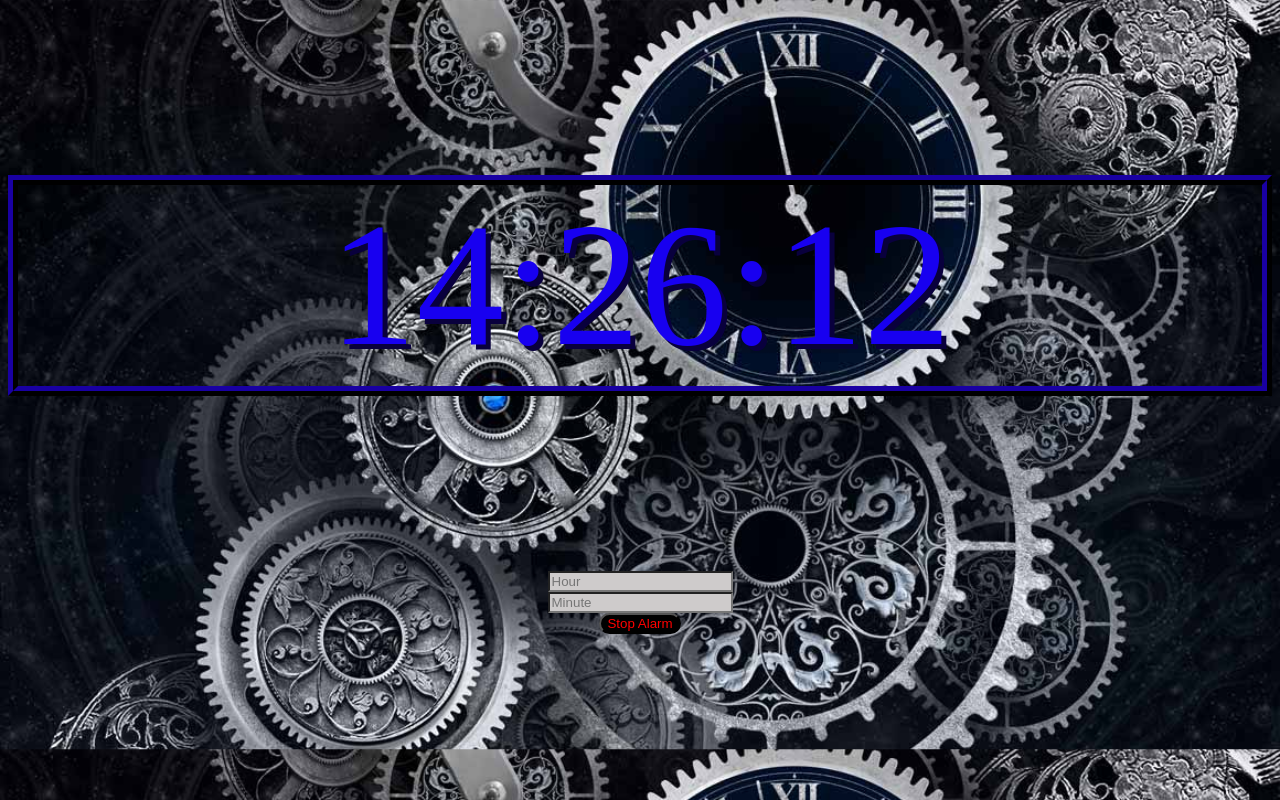
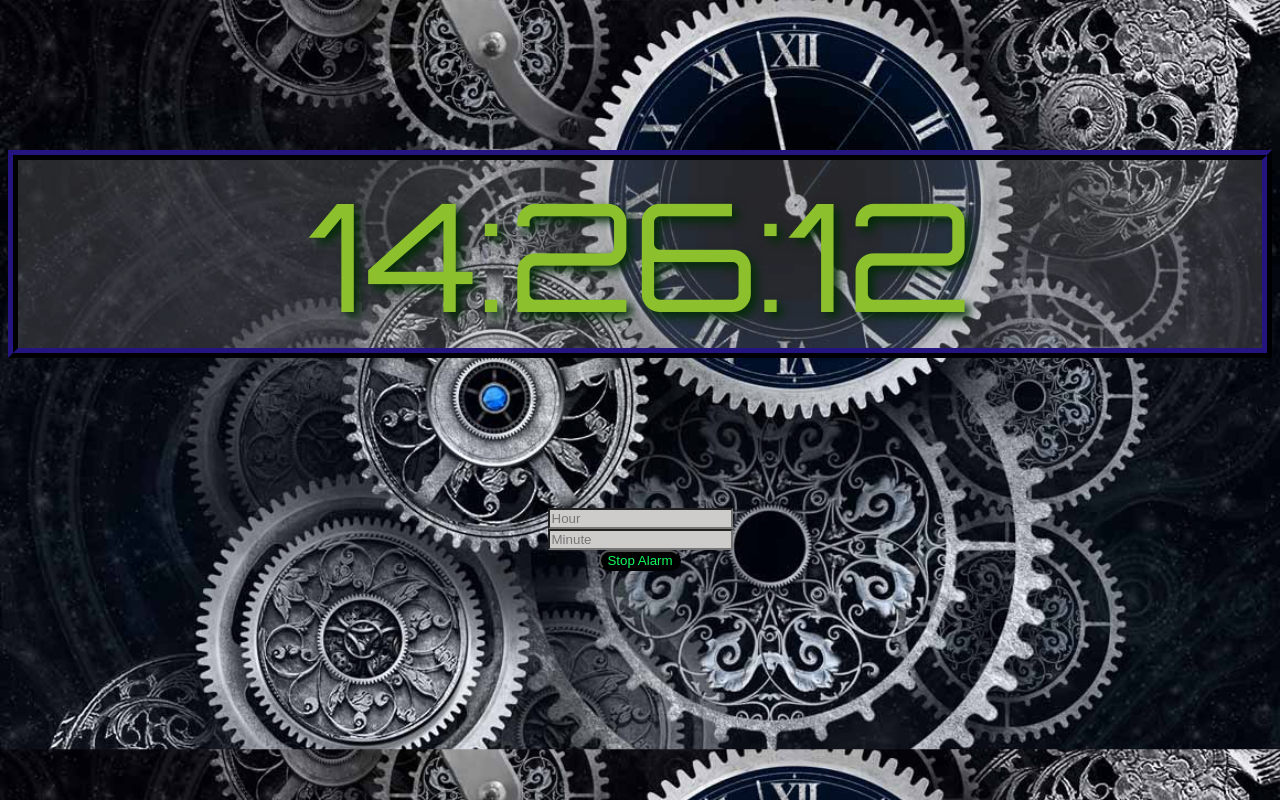
Before and after one commit to Bandalene/12hr-alarm-clock, a plain HTML site: page index.html in a window 1280 px wide. Drawn offline with Linux system fonts and the light colour scheme.

Commit message:
style change
better styling now

```diff
--- a/styles.css
+++ b/styles.css
@@ -1,14 +1,17 @@
+@import url('https://fonts.googleapis.com/css2?family=Orbitron&display=swap');
+
 .clock {
-    text-shadow: 5px 5px rgb(9, 0, 61);
+    text-shadow: 5px 5px 10px rgb(2, 44, 7);
     text-align: center;
-    color: rgb(24, 0, 240);
-    font-size: 175px;
+    background-color: rgba(128, 128, 128, 0.295);
+    color: rgb(140, 192, 44);
+    font-size: 150px;
     border-width: 10px;
     border-style:ridge;
-    border-color:rgb(12, 0, 78);
-    /*border-image: url(lilclock.jfif)
-    animation-name: border;
-    animation-duration: 3s;
+    border-color:rgb(12, 7, 43);
+    font-family: 'Orbitron', sans-serif;
+    /*animation-name: aboutUs;
+    animation-duration: 10s;
     animation-iteration-count: infinite;*/
 }
 .container {
@@ -25,7 +28,7 @@
     text-align: center;
 }
 .stopButton {
-    color: red;
+    color: rgb(17, 248, 94);
     background-color: black;
     border-radius: 20px;
 }
@@ -52,4 +55,4 @@ body {
     100% {border-style: dotted;
         border-color: blue;
     }
-}
+}*/
```
